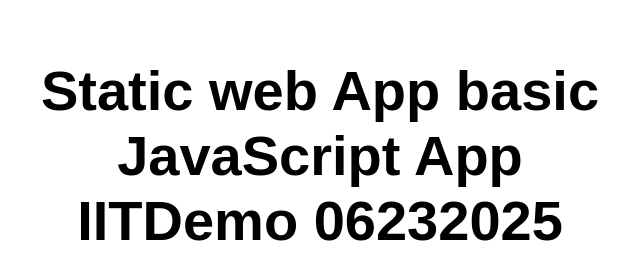
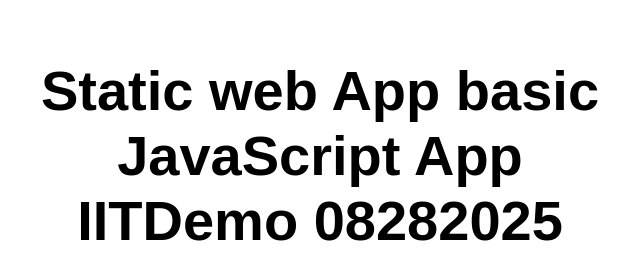
Before and after one commit to RajKrishnanIIT/swiittest, a website: page src/index.html in a window 1280 px wide. Shown: the full height of the page, 320-960 px from the left. Drawn offline with Linux system fonts and the light colour scheme.

Commit message:
testing CICD

```diff
--- a/src/index.html
+++ b/src/index.html
@@ -10,7 +10,7 @@
 
 <body>
   <main>
-    <h1>Static web App basic JavaScript App IITDemo 06232025</h1>
+    <h1>Static web App basic JavaScript App IITDemo 08282025</h1>
   </main>
 </body>
 
```
